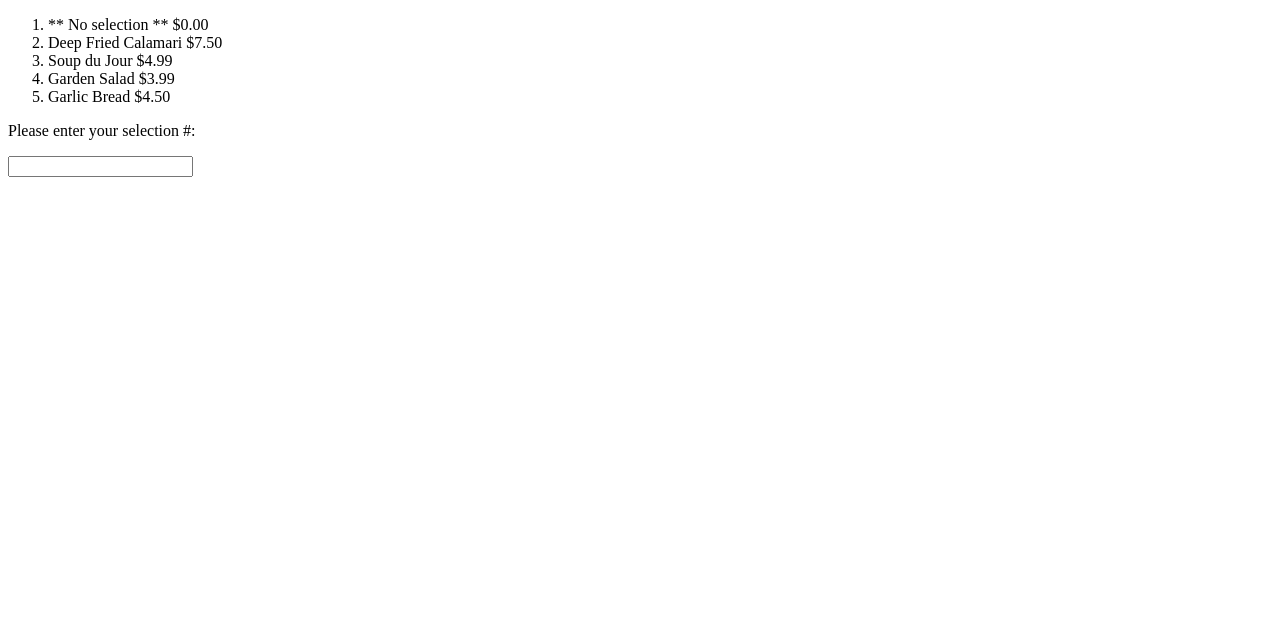
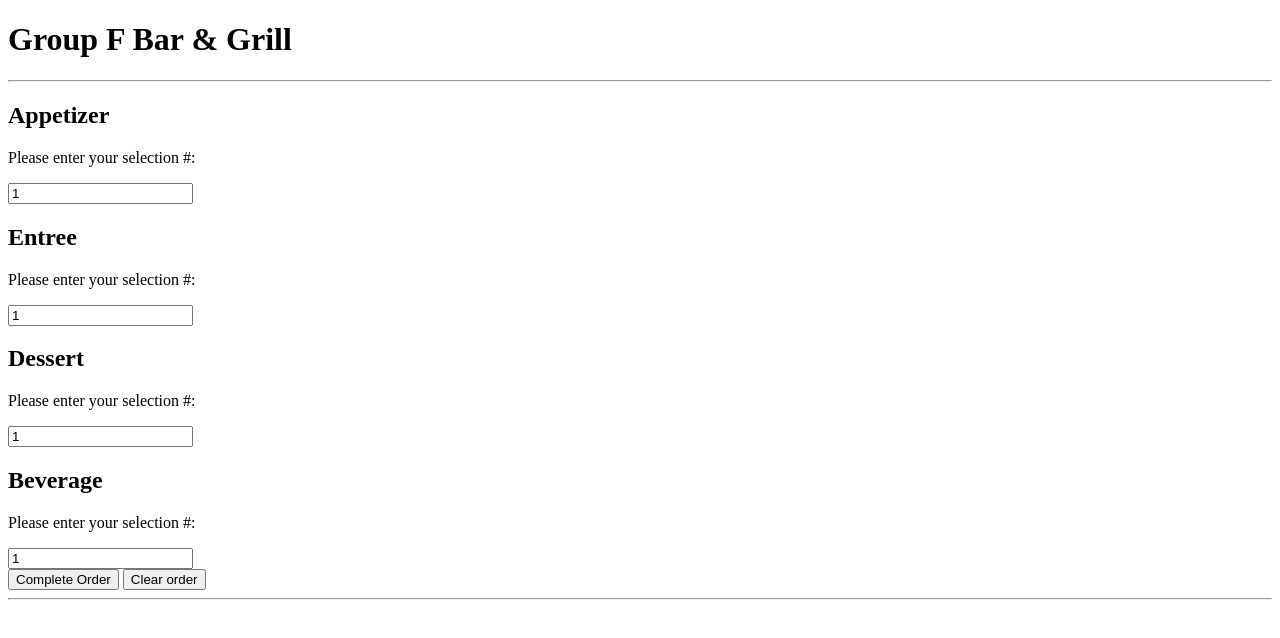
Before and after one commit to stevenlai4/bar-grill-restaurant-menu, a plain HTML site: page index.html in a window 1280 px wide. Drawn offline with Linux system fonts and the light colour scheme.

Commit message:
UI added

```diff
--- a/index.html
+++ b/index.html
@@ -7,17 +7,47 @@
     </head>
     <body>
         <main>
-            <div class="apperizer">
-                <ol>
-                    <li>** No selection ** $0.00</li>
-                    <li>Deep Fried Calamari $7.50</li>
-                    <li>Soup du Jour $4.99</li>
-                    <li>Garden Salad $3.99</li>
-                    <li>Garlic Bread $4.50</li>
-                </ol>
+            <h1>Group F Bar & Grill</h1>
+            <hr />
+
+            <!-- Appetizer -->
+            <div id="appetizer">
+                <h2>Appetizer</h2>
+                <ol class="appetizer-list"></ol>
                 <p>Please enter your selection #:</p>
-                <input />
+                <input id="appetizer-option" type="text" value="1" />
             </div>
+
+            <!-- Entree -->
+            <div id="Entree">
+                <h2>Entree</h2>
+                <ol class="entree-list"></ol>
+                <p>Please enter your selection #:</p>
+                <input id="entree-option" type="text" value="1" />
+            </div>
+
+            <!-- Dessert -->
+            <div class="Dessert">
+                <h2>Dessert</h2>
+                <ol class="dessert-list"></ol>
+                <p>Please enter your selection #:</p>
+                <input id="dessert-option" type="text" value="1" />
+            </div>
+
+            <!-- Beverage -->
+            <div class="Beverage">
+                <h2>Beverage</h2>
+                <ol class="beverage-list"></ol>
+                <p>Please enter your selection #:</p>
+                <input id="beverage-option" type="text" value="1" />
+            </div>
+
+            <div class="buttons">
+                <button type="button">Complete Order</button>
+                <button type="button">Clear order</button>
+            </div>
+
+            <hr class="menu-end" />
         </main>
     </body>
 </html>
```
